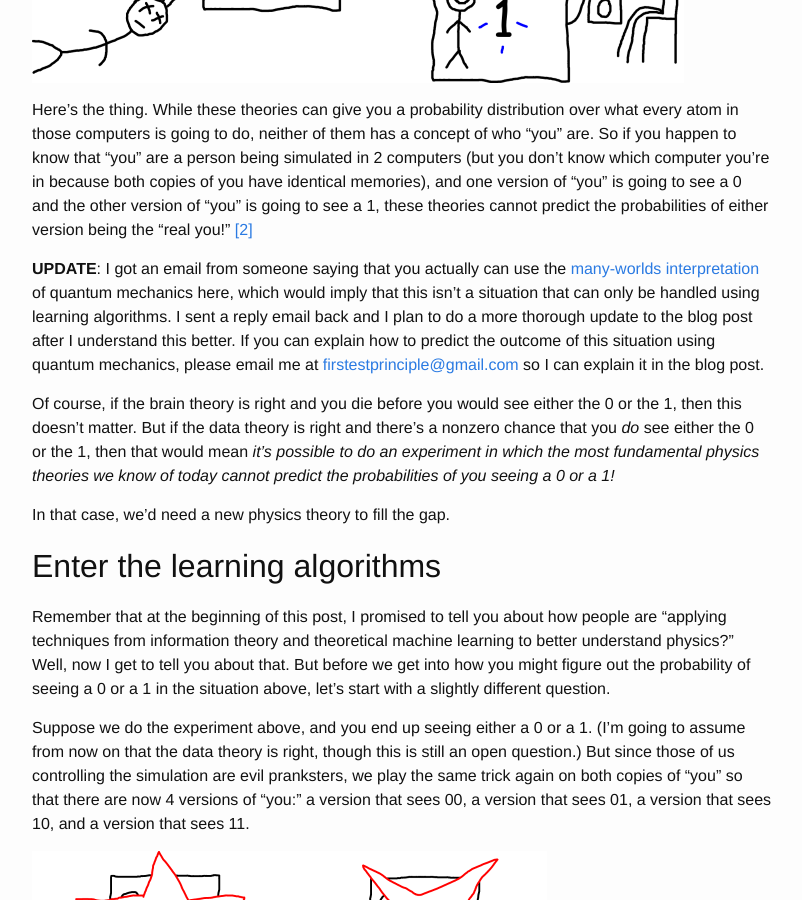
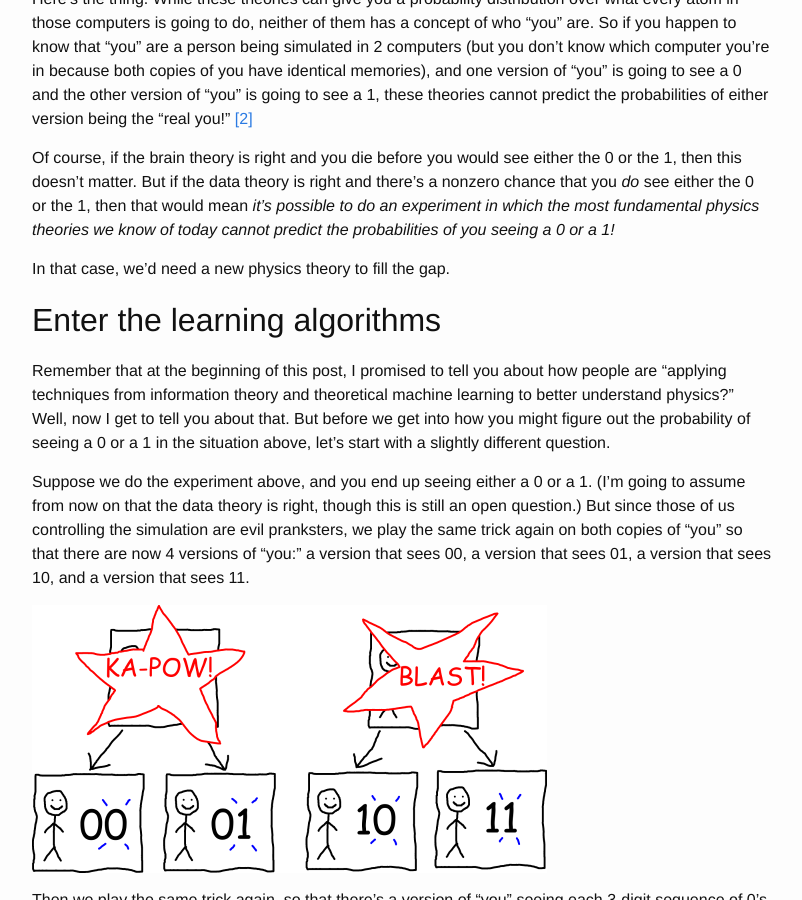
Before and after one commit to ad510/firstest-principle, a Jekyll site: the page built from _posts/2016-07-10-learning.md, in a window 1280 px wide and 900 px high, scrolled down 6282 px. Shown: the whole window, without its empty margins (238-1040 px from the left). Built offline with Jekyll 4.4.1, drawn with Linux system fonts in a browser that asks for light colours; some of the changed text lies outside the part shown.

Commit message:
Revert "ask people to email me if they can explain many-worlds"
This reverts commit 764d3ebd118613fb974b3d2bef14ac4d7defaff0.

Revert "important update to mention many worlds interpretation"

This reverts commit 2dd2a0a7cacf7e95952b7df906ac9296b7ce9907.

```diff
--- a/_posts/2016-07-10-learning.md
+++ b/_posts/2016-07-10-learning.md
@@ -12,8 +12,6 @@ So I'm going to write one!
 People often describe information physics or digital physics by saying it is something about the [entropy of black holes](http://www.pbs.org/wgbh/nova/blogs/physics/2014/04/is-information-fundamental/), or the idea that [we might be living in a computer simulation](http://www.amnh.org/2016-asimov-debate). While there's a lot of important research along those lines, I think it's even more important to understand why those ideas are worth studying in the first place. So instead, I'm going to start with the following idea:
 
 > *If* it is possible to put ourselves inside computer simulations, it *might* be possible to put ourselves in a situation where we cannot use existing physics theories to predict what we'll perceive happening to us, but where we can use machine learning algorithms to do so.
-
-**UPDATE**: I got an email from someone saying that you actually can use the [many-worlds interpretation](https://en.wikipedia.org/wiki/Many-worlds_interpretation) of quantum mechanics in the situation I describe, which would imply that this isn't a situation that can only be handled using learning algorithms. I sent a reply email back and I plan to do a more thorough update to the blog post after I understand this better.
 
 But before we get into it, let me be very clear about something. Currently, information physics is currently just a *hypothesis* about how the universe works. Unlike more established theories such as the [standard model](http://www.quantumdiaries.org/2010/12/08/known-knowns-of-the-standard-model/) and [general relativity](http://www.feynmanlectures.caltech.edu/II_42.html), we do not know if this is *actually representative* of how the universe works, or even if a new physics theory is needed to explain the situation hinted at above (where I emphasized "if" and "might"). Answering those questions would require serious experimental evidence that is way beyond our capabilities today. But given how quickly our technology is improving, I wouldn't be completely shocked if it is possible in my lifetime.
 
@@ -88,8 +86,6 @@ Well, then, how about we do this the proper way, and use the fundamental laws of
 <img src="/learning/outcome_25.png" width="652"/>
 
 Here's the thing. While these theories can give you a probability distribution over what every atom in those computers is going to do, neither of them has a concept of who "you" are. So if you happen to know that "you" are a person being simulated in 2 computers (but you don't know which computer you're in because both copies of you have identical memories), and one version of "you" is going to see a 0 and the other version of "you" is going to see a 1, these theories cannot predict the probabilities of either version being the "real you!" <a id="fnref2" href="#fn2">[2]</a>
-
-**UPDATE**: I got an email from someone saying that you actually can use the [many-worlds interpretation](https://en.wikipedia.org/wiki/Many-worlds_interpretation) of quantum mechanics here, which would imply that this isn't a situation that can only be handled using learning algorithms. I sent a reply email back and I plan to do a more thorough update to the blog post after I understand this better. If you can explain how to predict the outcome of this situation using quantum mechanics, please email me at [firstestprinciple@gmail.com](mailto:firstestprinciple@gmail.com) so I can explain it in the blog post.
 
 Of course, if the brain theory is right and you die before you would see either the 0 or the 1, then this doesn't matter. But if the data theory is right and there's a nonzero chance that you *do* see either the 0 or the 1, then that would mean *it's possible to do an experiment in which the most fundamental physics theories we know of today cannot predict the probabilities of you seeing a 0 or a 1!*
 
```
